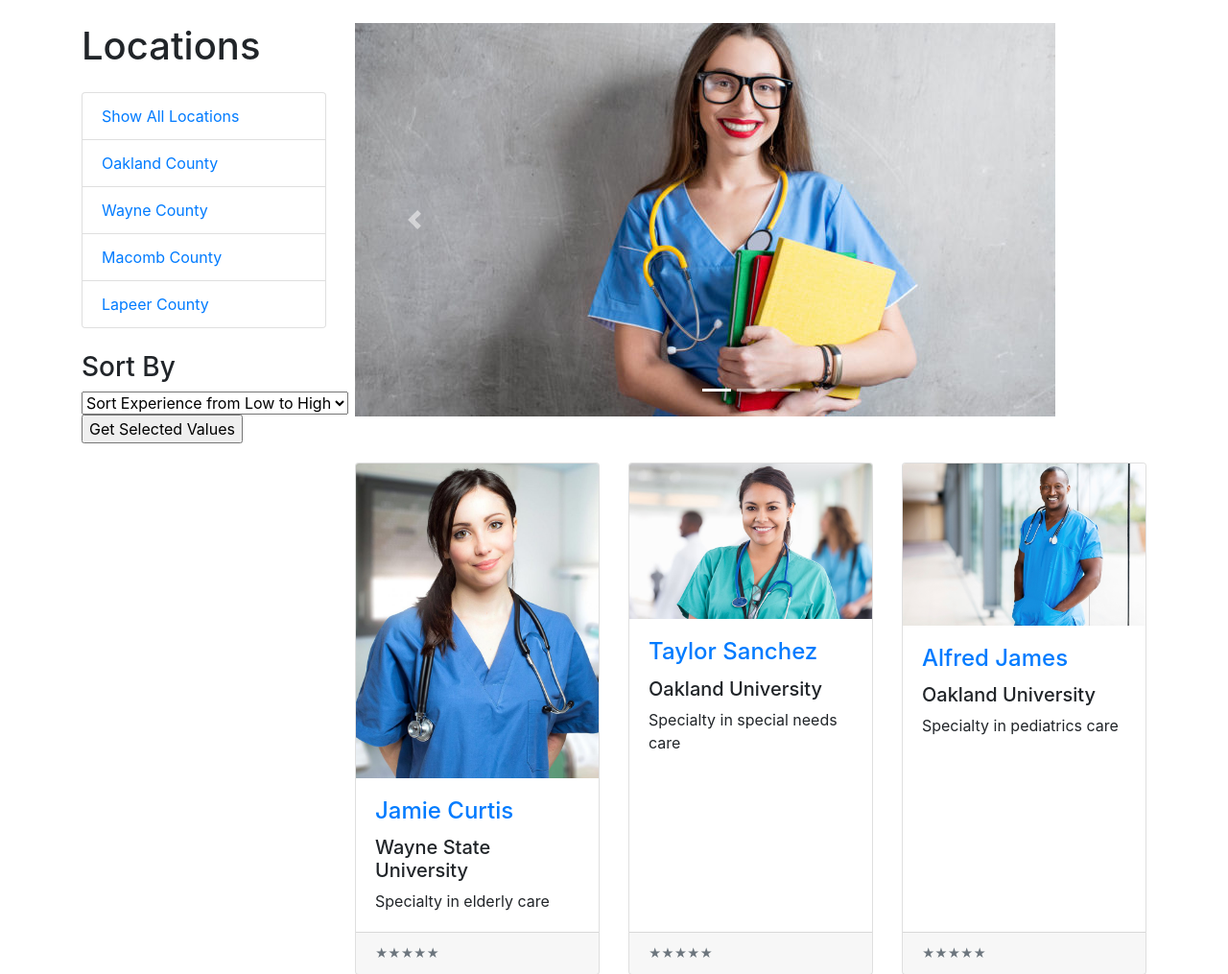
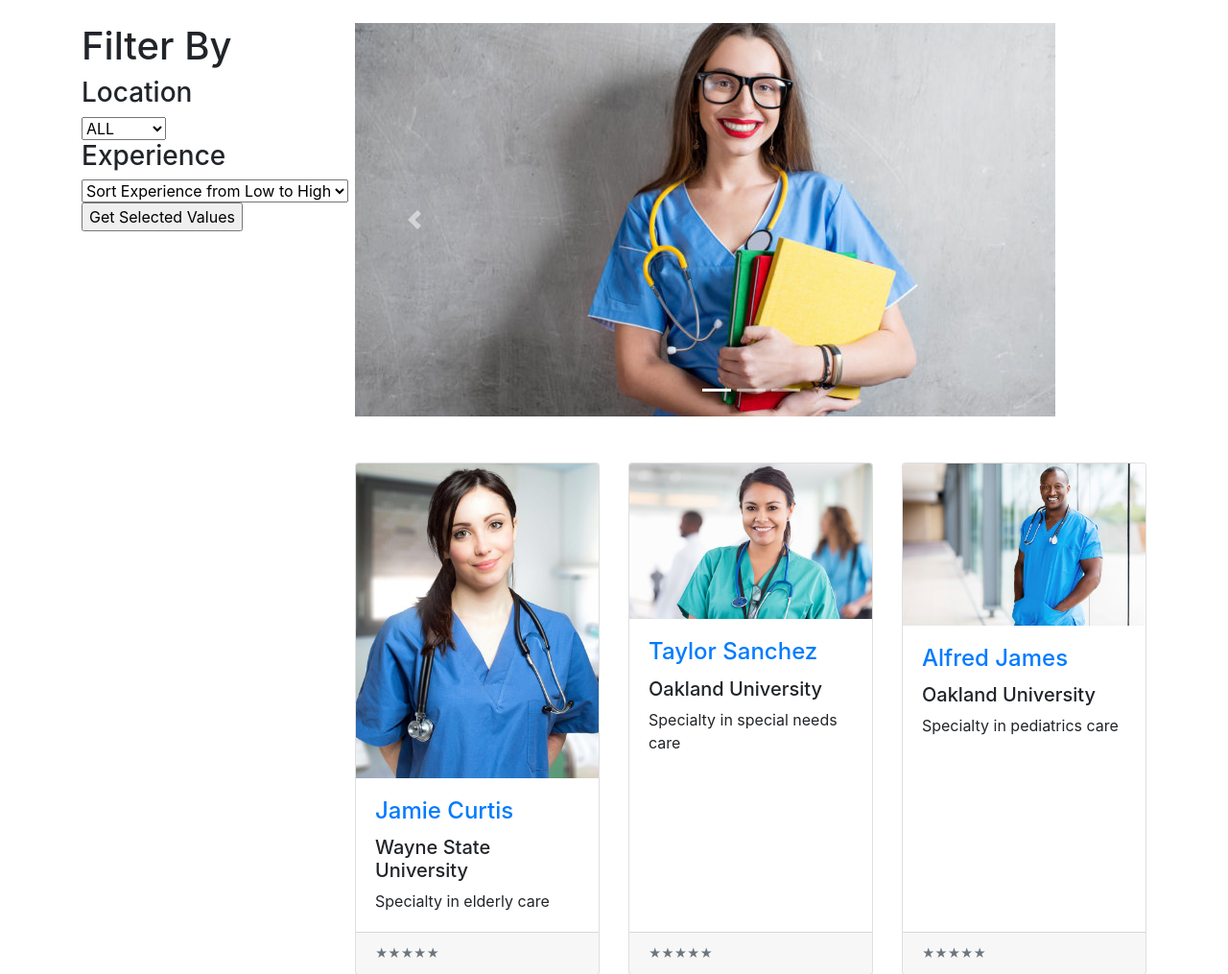
Before and after one commit to AudreyTHNguyen/Sardines, a PHP site: page /menu.php in a window 1280 px wide. Shown: the part 56-1071 px from the top of the page at 96% size. Run offline with PHP 8.4, Linux system fonts and the light colour scheme; a user stored in the database is signed in; data comes from the database, SQL or seed files in the repository.

Commit message:
Add files via upload

```diff
--- a/Nurse Capstone 4-15/menu.php
+++ b/Nurse Capstone 4-15/menu.php
@@ -13,6 +13,7 @@
   }
 
     $sql = 'SELECT * FROM profile';
+    $location = "oakland";
 ?>
 
 <html lang="en">
@@ -92,18 +93,18 @@
 
             <div class="col-lg-3">
 
-                <h1 class="my-4">Locations</h1>
-                <div class="list-group">
-                    <a href="menu.php" class="list-group-item">Show All Locations</a>
-                    <a href="oakland.php" class="list-group-item">Oakland County</a>
-                    <a href="wayne.php" class="list-group-item">Wayne County</a>
-                    <a href="macomb.php" class="list-group-item">Macomb County</a>
-                    <a href="lapeer.php" class="list-group-item">Lapeer County</a>
-                </div>
-
                 <br>
-                <h3>Sort By</h3>
+                <h1>Filter By</h1>
                 <form action="#" method="post">
+                    <h3>Location</h3>
+                    <select id="location" name="location">
+                        <option value="oakland' OR `location` = 'macomb' OR `location` = 'wayne' OR `location` = 'lapeer">ALL</option>
+                        <option value='oakland'>Oakland</option>
+                        <option value='wayne'>Wayne</option>
+                        <option value='macomb'>Macomb</option>
+                        <option value='lapeer'>Lapeer</option>
+                    </select>
+                    <h3>Experience</h3>
                     <select id="experience" name="experience">
                         <option value='ASC'>Sort Experience from Low to High</option>
                         <option value='DESC'>Sort Experience from High to Low</option>
@@ -112,8 +113,11 @@
                 </form>
                 <?php
                 if(isset($_POST['submit'])){
-                if ($_POST['experience']=='ASC' ) { $sql='SELECT * FROM `profile` ORDER BY `profile`.`experience` ASC ' ; }
-                if ($_POST['experience']=='DESC' ) { $sql='SELECT * FROM `profile` ORDER BY  `profile`.`experience` DESC ' ;}}
+
+                $location = $_POST['location'];
+
+                if ($_POST['experience']=='ASC' ) { $sql="SELECT * FROM `profile` WHERE `location` = '$location' ORDER BY `profile`.`experience` ASC  " ; }
+                if ($_POST['experience']=='DESC' ) { $sql="SELECT * FROM `profile` WHERE `location` = '$location' ORDER BY  `profile`.`experience` DESC" ;}}
                 ?>
 
             </div>
```
